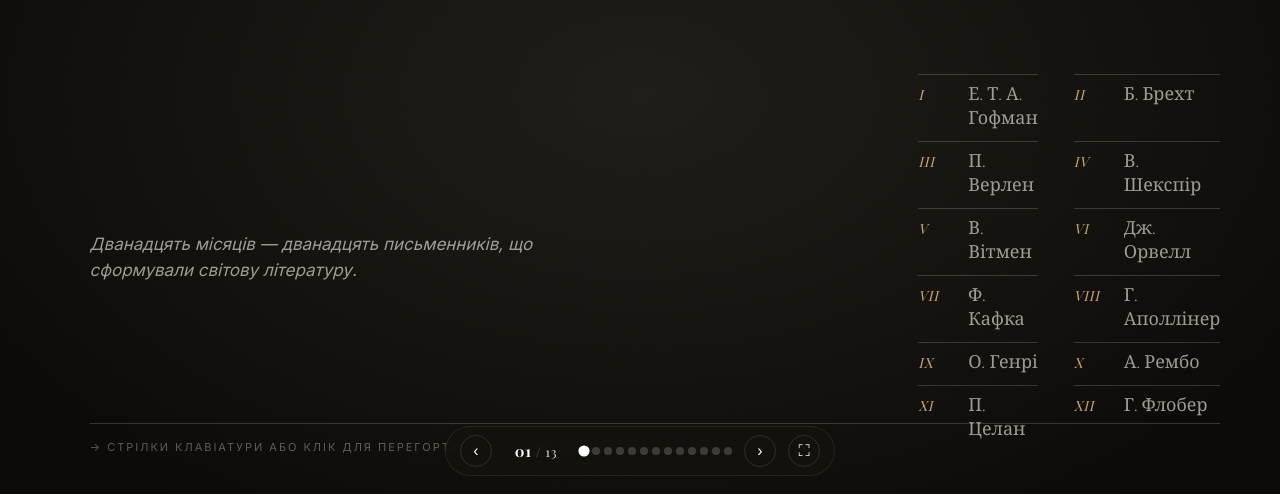
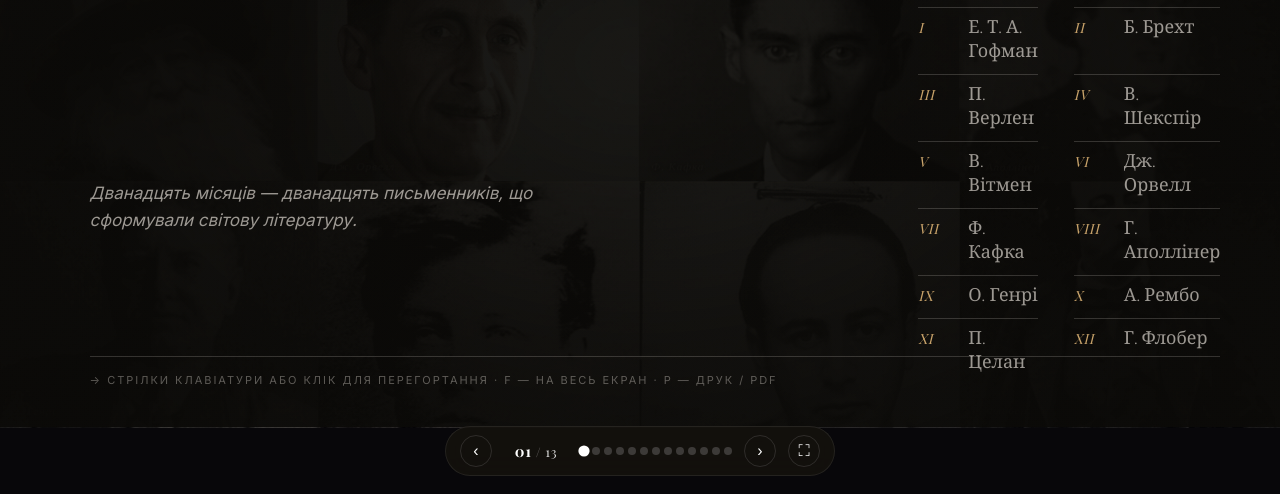
Before and after one commit to kirakkudlay-commits/literary-calendar-2026, a plain HTML site: page index.html in a window 1280 px wide. Shown: the part 306-800 px from the top of the page. Drawn offline with nearby package versions, Linux system fonts and the light colour scheme; a web font is replaced by a local one.

Commit message:
Add 4x3 author-portrait grid as cover backdrop with vintage poster overlay

```diff
--- a/script.js
+++ b/script.js
@@ -59,6 +59,24 @@
 
 // ---------- Build author slides from window.AUTHORS ----------
 const deck = document.getElementById('deck')
+
+// ---------- Inject a 4×3 portrait grid as the cover's backdrop ----------
+;(() => {
+  const cover = deck.querySelector('.cover')
+  if (!cover) return
+  const backdrop = document.createElement('div')
+  backdrop.className = 'cover__backdrop'
+  backdrop.innerHTML = window.AUTHORS.map((a, i) => `
+    <div class="cover__bdcell" style="background-image:url('${a.photo}');animation-delay:${(i * 0.18).toFixed(2)}s">
+      <span class="cover__bdcell-name">${a.name}</span>
+    </div>
+  `).join('')
+  const overlay = document.createElement('div')
+  overlay.className = 'cover__overlay'
+  // Insert behind .cover__inner (which is first child)
+  cover.prepend(overlay)
+  cover.prepend(backdrop)
+})()
 
 window.AUTHORS.forEach((a, idx) => {
   const slide = document.createElement('section')
--- a/style.css
+++ b/style.css
@@ -74,6 +74,98 @@
 
 .cover {
   background: radial-gradient(ellipse at center, #1f1d18 0%, #0a0907 90%);
+  position: relative;
+  isolation: isolate;
+}
+
+/* ---------- Cover backdrop: 4×3 grid of all author portraits ---------- */
+.cover__backdrop {
+  position: absolute;
+  inset: 0;
+  display: grid;
+  grid-template-columns: repeat(4, 1fr);
+  grid-template-rows: repeat(3, 1fr);
+  gap: 1px;
+  z-index: 0;
+  pointer-events: none;
+}
+
+.cover__bdcell {
+  position: relative;
+  background-size: cover;
+  background-position: center 20%;
+  background-repeat: no-repeat;
+  filter:
+    grayscale(0.55)
+    sepia(0.22)
+    brightness(0.42)
+    contrast(1.05);
+  animation: bdFloat 22s ease-in-out infinite;
+  transform-origin: center;
+}
+
+@keyframes bdFloat {
+  0%, 100% { transform: scale(1) translate3d(0, 0, 0); filter: grayscale(0.55) sepia(0.22) brightness(0.42) contrast(1.05); }
+  50%      { transform: scale(1.05) translate3d(0, -4px, 0); filter: grayscale(0.4) sepia(0.18) brightness(0.55) contrast(1.05); }
+}
+
+/* Tiny name plate at the bottom of each portrait — surfaces on hover-ish moments */
+.cover__bdcell-name {
+  position: absolute;
+  left: 12px;
+  bottom: 10px;
+  font-family: 'Playfair Display', serif;
+  font-style: italic;
+  font-size: 11px;
+  letter-spacing: 0.08em;
+  color: rgba(243, 238, 229, 0.55);
+  text-shadow: 0 1px 4px rgba(0, 0, 0, 0.9);
+  pointer-events: none;
+}
+
+/* Vignette + radial overlay so the title remains the focal point */
+.cover__overlay {
+  position: absolute;
+  inset: 0;
+  z-index: 1;
+  pointer-events: none;
+  background:
+    radial-gradient(ellipse 55% 65% at 50% 50%, rgba(10, 9, 7, 0.62) 0%, rgba(10, 9, 7, 0.86) 60%, rgba(10, 9, 7, 0.95) 100%),
+    linear-gradient(180deg, rgba(10, 9, 7, 0.55), rgba(10, 9, 7, 0.55));
+}
+
+.cover .cover__inner {
+  position: relative;
+  z-index: 2;
+}
+
+/* Bring the giant "2026" closer to gold so it sits as decoration on top of the grid */
+.cover .cover__year {
+  z-index: 3;
+  color: rgba(201, 163, 106, 0.22);
+  mix-blend-mode: screen;
+}
+
+/* Subtle paper crease lines across the grid (vintage poster feel) */
+.cover__backdrop::after {
+  content: '';
+  position: absolute;
+  inset: 0;
+  pointer-events: none;
+  background:
+    linear-gradient(90deg, transparent calc(25% - 0.5px), rgba(201, 163, 106, 0.18) 25%, transparent calc(25% + 0.5px)),
+    linear-gradient(90deg, transparent calc(50% - 0.5px), rgba(201, 163, 106, 0.18) 50%, transparent calc(50% + 0.5px)),
+    linear-gradient(90deg, transparent calc(75% - 0.5px), rgba(201, 163, 106, 0.18) 75%, transparent calc(75% + 0.5px)),
+    linear-gradient(0deg, transparent calc(33.33% - 0.5px), rgba(201, 163, 106, 0.18) 33.33%, transparent calc(33.33% + 0.5px)),
+    linear-gradient(0deg, transparent calc(66.66% - 0.5px), rgba(201, 163, 106, 0.18) 66.66%, transparent calc(66.66% + 0.5px));
+}
+
+@media (max-width: 720px) {
+  .cover__backdrop {
+    grid-template-columns: repeat(3, 1fr);
+    grid-template-rows: repeat(4, 1fr);
+  }
+  .cover__bdcell-name { font-size: 9px; left: 6px; bottom: 6px; }
 }
 
 .cover__inner {
```
